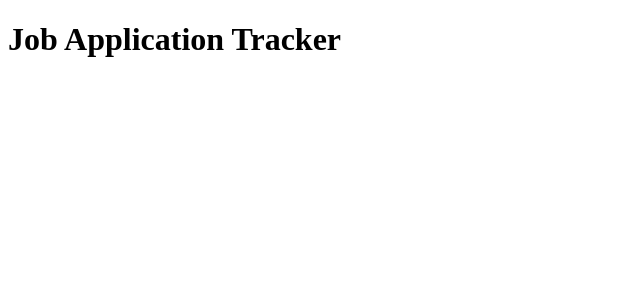
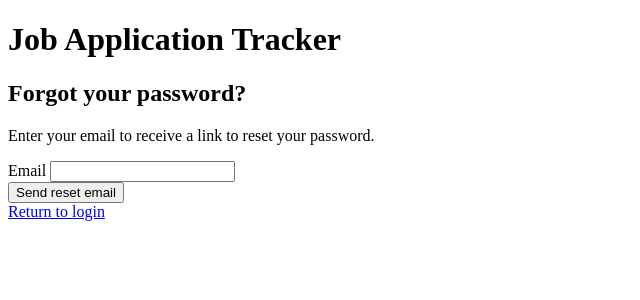
Before and after one commit to GarrettC72/job-application-tracker, a React (Vite) app in the folder client/: page /forgot in a window 1280 px wide. Shown: the top 300 px of the page, without its empty margins (0-640 px from the left). Built offline with nearby package versions, Linux system fonts and the light colour scheme.

Commit message:
Added page for users that forgot password

```diff
--- a/client/src/App.tsx
+++ b/client/src/App.tsx
@@ -3,6 +3,7 @@ import { BrowserRouter as Router, Routes, Route } from 'react-router-dom';
 import LoginPage from './components/LoginPage';
 import SignUpPage from './components/SignUpPage';
 import VerificationPage from './components/VerificationPage';
+import ForgotPasswordPage from './components/ForgotPasswordPage';
 
 const App = () => {
   return (
@@ -12,6 +13,7 @@ const App = () => {
         <Route path="/" element={<LoginPage />} />
         <Route path="/signup" element={<SignUpPage />} />
         <Route path="/verify" element={<VerificationPage />} />
+        <Route path="/forgot" element={<ForgotPasswordPage />} />
       </Routes>
     </Router>
   );
--- /dev/null
+++ b/client/src/components/ForgotPasswordPage/ForgotPasswordForm.tsx
@@ -0,0 +1,22 @@
+import { useField } from '../../hooks';
+
+const ForgotPasswordForm = () => {
+  const { reset: resetEmail, ...email } = useField('email');
+
+  const onSubmit = (event: React.SyntheticEvent) => {
+    event.preventDefault();
+    console.log(email.value);
+    resetEmail();
+  };
+
+  return (
+    <form onSubmit={onSubmit}>
+      <div>
+        Email <input {...email} required />
+      </div>
+      <button type="submit">Send reset email</button>
+    </form>
+  );
+};
+
+export default ForgotPasswordForm;
--- /dev/null
+++ b/client/src/components/ForgotPasswordPage/index.tsx
@@ -0,0 +1,15 @@
+import { Link } from 'react-router-dom';
+import ForgotPasswordForm from './ForgotPasswordForm';
+
+const ForgotPasswordPage = () => {
+  return (
+    <div>
+      <h2>Forgot your password?</h2>
+      <p>Enter your email to receive a link to reset your password.</p>
+      <ForgotPasswordForm />
+      <Link to="/">Return to login</Link>
+    </div>
+  );
+};
+
+export default ForgotPasswordPage;
--- a/client/src/components/LoginPage/index.tsx
+++ b/client/src/components/LoginPage/index.tsx
@@ -7,7 +7,12 @@ const LoginPage = () => {
     <div>
       <h2>Login</h2>
       <LoginForm />
-      <Link to="/signup">Sign up</Link>
+      <div>
+        <Link to="/signup">Sign up</Link>
+      </div>
+      <div>
+        <Link to="/forgot">Forgot your password?</Link>
+      </div>
     </div>
   );
 };
--- a/client/src/components/SignUpPage/SignUpForm.tsx
+++ b/client/src/components/SignUpPage/SignUpForm.tsx
@@ -58,10 +58,10 @@ const SignUpForm = () => {
         Email <input {...email} required />
       </div>
       <div>
-        Password <input {...password} required />
+        Password <input {...password} minLength={8} required />
       </div>
       <div>
-        Confirm Password <input {...confirmPassword} required />
+        Confirm Password <input {...confirmPassword} minLength={8} required />
       </div>
       <div>
         First Name <input {...firstName} required />
```
